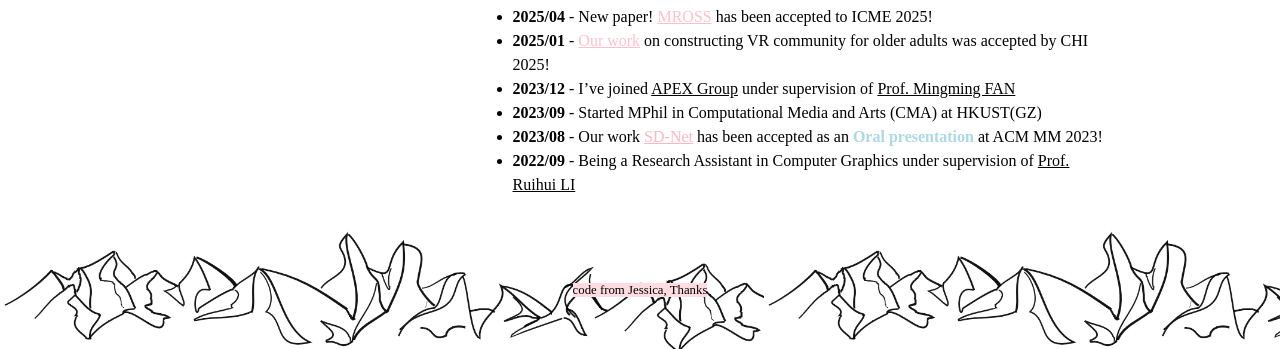
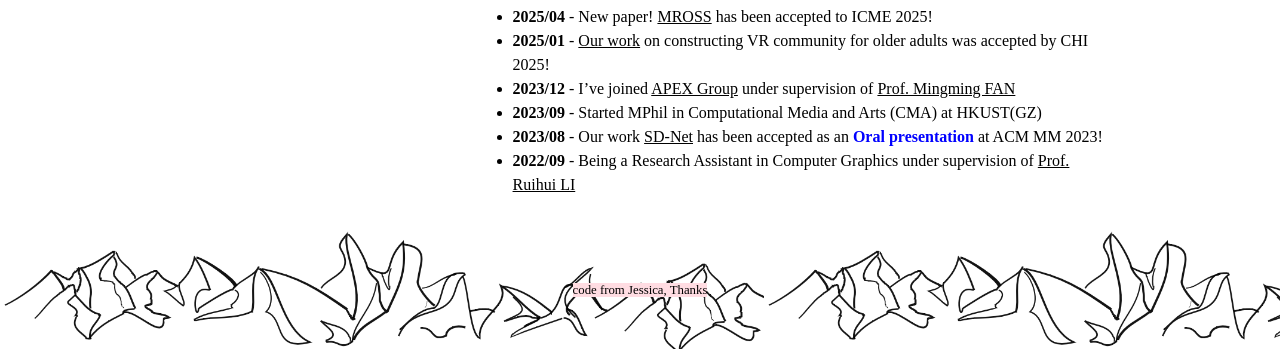
Before and after one commit to Yiki77/yiqi-liang, a website with bundled scripts: page index.html in a window 1280 px wide. Shown: the part 552-901 px from the top of the page. Built offline with nearby package versions, Linux system fonts and the light colour scheme.

Commit message:
Update index.html

```diff
--- a/index.html
+++ b/index.html
@@ -105,11 +105,11 @@
                     <div>
                         <h3 class="masthead-subheading mt-4">Updates</h3>
                         <ul>
-                            <li><b>2025/04</b> - New paper! <a href="https://arxiv.org/abs/2410.04072" target="_blank" class="font-underline" style="color: pink;">MROSS</a> has been accepted to ICME 2025!</li>
-                            <li><b>2025/01</b> - <a href="https://arxiv.org/abs/2502.11627" target="_blank" class="font-underline"  style="color: pink;">Our work</a> on constructing VR community for older adults was accepted by CHI 2025!</li>
+                            <li><b>2025/04</b> - New paper! <a href="https://arxiv.org/abs/2410.04072" target="_blank" class="font-underline" >MROSS</a> has been accepted to ICME 2025!</li>
+                            <li><b>2025/01</b> - <a href="https://arxiv.org/abs/2502.11627" target="_blank" class="font-underline" >Our work</a> on constructing VR community for older adults was accepted by CHI 2025!</li>
                             <li><b>2023/12</b> - I’ve joined <a href="https://www.mingmingfan.com/lab/" target="_blank" class="font-underline">APEX Group</a> under supervision of <a href="https://www.mingmingfan.com/" target="_blank" class="font-underline">Prof. Mingming FAN</a></li>
                             <li><b>2023/09</b> - Started MPhil in Computational Media and Arts (CMA) at HKUST(GZ)</li>
-                            <li><b>2023/08</b> - Our work <a href="https://dl.acm.org/doi/10.1145/3581783.3611716" target="_blank" class="font-underline"  style="color: lightpink;">SD-Net</a> has been accepted as an <span style="font-weight: bold; color: lightblue;">Oral presentation</span> at ACM MM 2023!</li>
+                            <li><b>2023/08</b> - Our work <a href="https://dl.acm.org/doi/10.1145/3581783.3611716" target="_blank" class="font-underline" >SD-Net</a> has been accepted as an <span style="font-weight: bold; color: blue;">Oral presentation</span> at ACM MM 2023!</li>
                             <li><b>2022/09</b> - Being a Research Assistant in Computer Graphics under supervision of <a href="https://liruihui.github.io/" target="_blank" class="font-underline">Prof. Ruihui LI</a> </li>
                         </ul>
                     </div>
```
